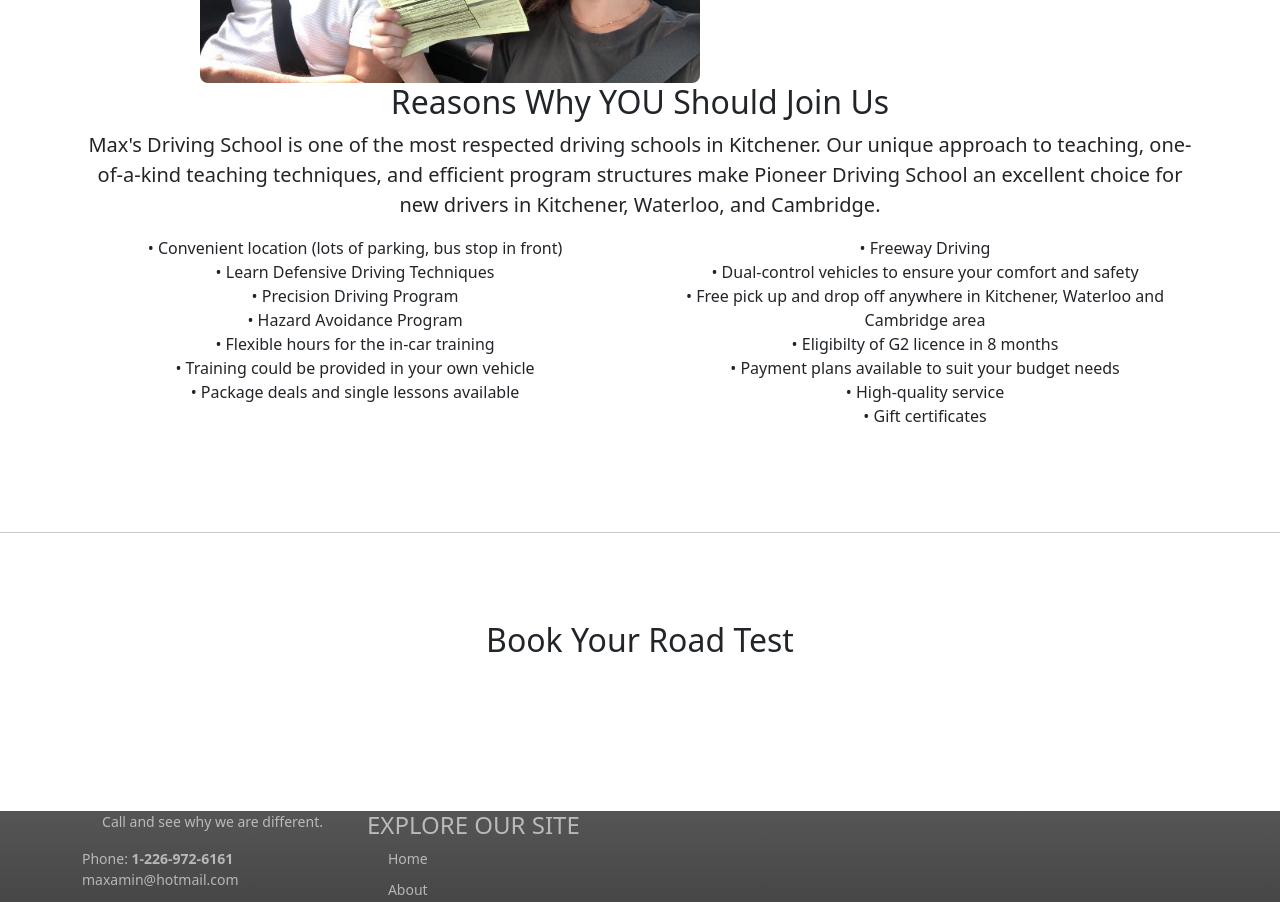
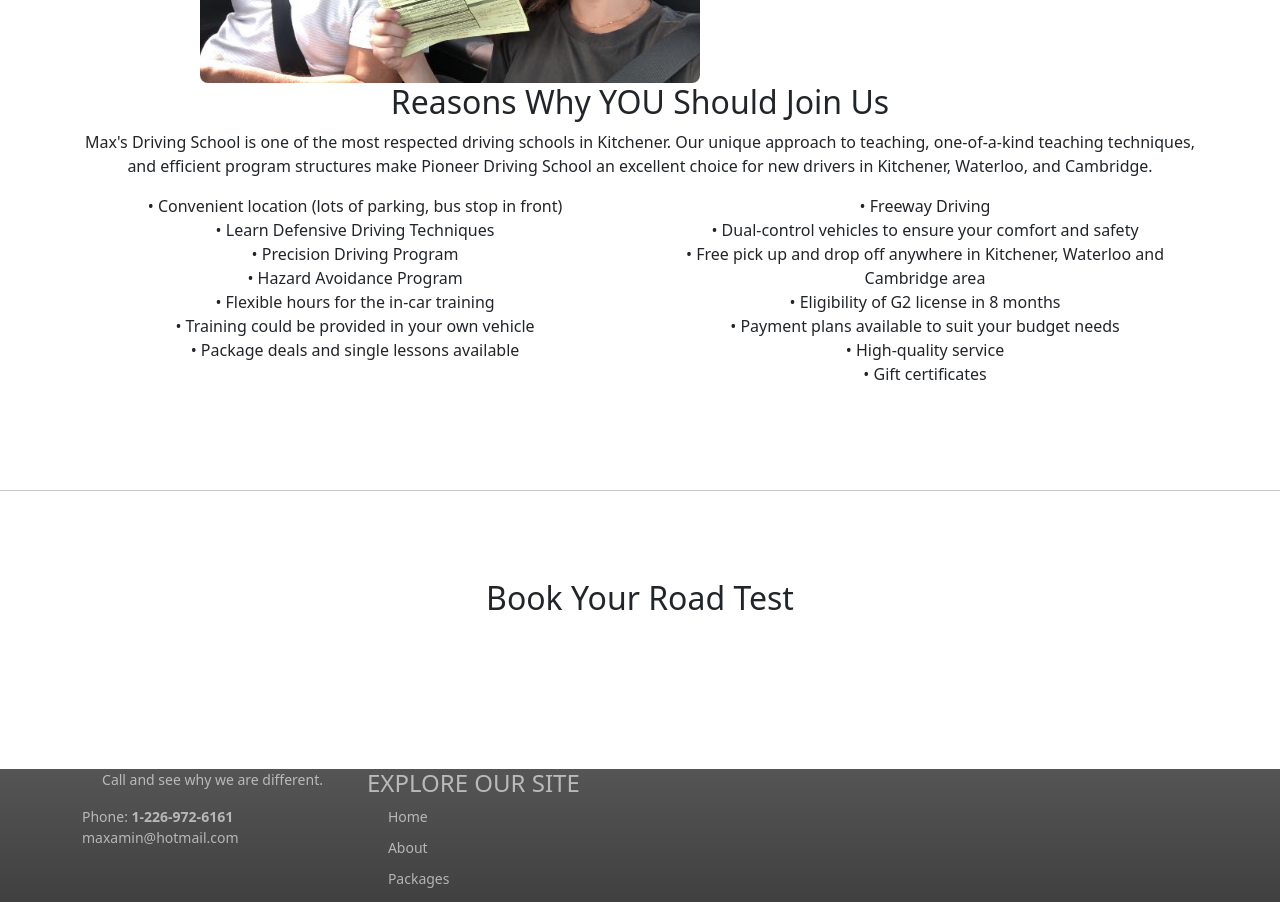
Before and after one commit to mpa-mxiang/drive-web, a React (Create React App) app in the folder my-app/: page / in a window 1280 px wide. Shown: the part 1980-2882 px from the top of the page. Built offline with nearby package versions, Linux system fonts and the light colour scheme; the HTML template or start-up script is replaced by a standard one.

Commit message:
Update Home.js

```diff
--- a/my-app/src/pages/Home.js
+++ b/my-app/src/pages/Home.js
@@ -63,7 +63,7 @@
       <div className="container">
         <header className="text-center margin-bottom-60">
           <h2>Reasons Why YOU Should Join Us</h2>
-          <p className="lead font-lato">
+          <p>
             Max's Driving School is one of the most respected driving schools in
             Kitchener. Our unique approach to teaching, one-of-a-kind teaching
             techniques, and efficient program structures make Pioneer Driving
@@ -93,7 +93,7 @@
                 • Free pick up and drop off anywhere in Kitchener, Waterloo and
                 Cambridge area
               </li>
-              <li>• Eligibilty of G2 licence in 8 months</li>
+              <li>• Eligibility of G2 license in 8 months</li>
               <li>• Payment plans available to suit your budget needs</li>
               <li>• High-quality service</li>
               <li>• Gift certificates</li>
```
